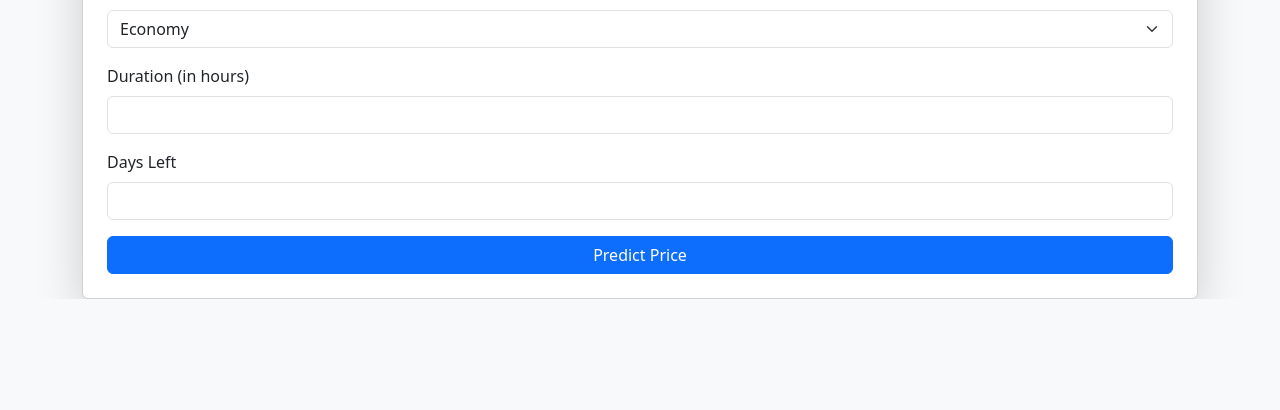
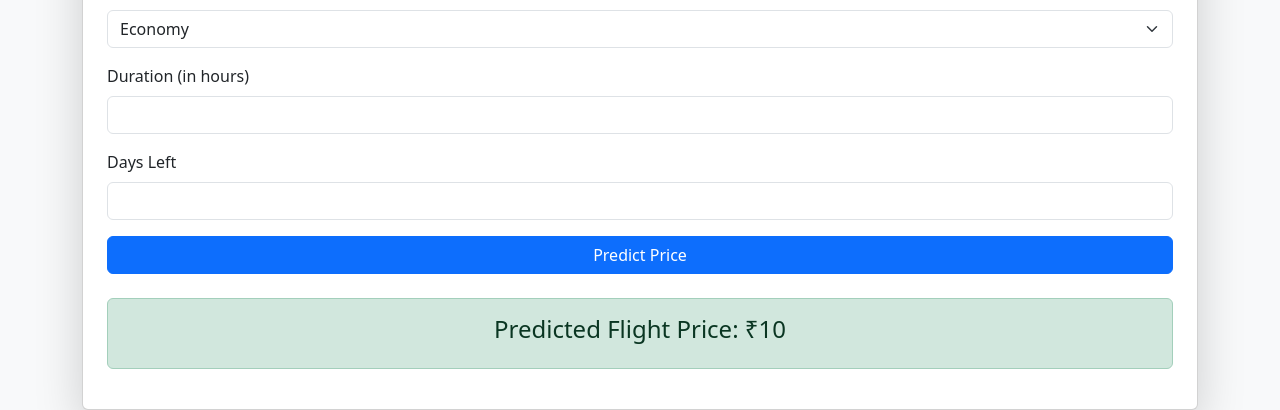
Before and after one commit to CwDebojyoti/Flight_Price_Prediction, a Flask app: template templates/index.html in a window 1280 px wide. Shown: the part 673-1083 px from the top of the page. Before the commit the page ends 972 px from the top, so only its background shows below. Run offline with Flask 3, Linux system fonts and the light colour scheme; the template is opened without the code that fills it: most values are stand-ins (such as "Sample title", 1, 10 or a date in 2020); parts of the project's set-up code (start-up, migrations or seed data) failed here and were passed over.

Commit message:
modified UI to show predicted value on the same page

```diff
--- a/run.py
+++ b/run.py
@@ -68,7 +68,11 @@ def predict():
         prediction_response = endpoint.predict(instances=instance)
         prediction = prediction_response.predictions[0]
 
-        return f"<h2 style='text-align:center;margin-top:50px;'>Predicted Flight Price: ₹{round(prediction, 2)}</h2>"
+        return render_template(
+            "index.html",
+            predicted_price=round(prediction, 2)
+        )
+
 
     except Exception as e:
         return f"<h3 style='color:red;'>Error: {e}</h3>"
--- a/templates/index.html
+++ b/templates/index.html
@@ -1,10 +1,12 @@
 <!DOCTYPE html>
 <html lang="en">
+
 <head>
   <meta charset="UTF-8">
   <title>Flight Price Predictor</title>
   <link href="https://cdn.jsdelivr.net/npm/bootstrap@5.3.0/dist/css/bootstrap.min.css" rel="stylesheet">
 </head>
+
 <body class="bg-light">
   <div class="container mt-5">
     <div class="card shadow-lg p-4">
@@ -107,7 +109,22 @@
 
         <button type="submit" class="btn btn-primary w-100">Predict Price</button>
       </form>
+
+      {% if predicted_price %}
+      <div class="alert alert-success text-center mt-4">
+        <h4>Predicted Flight Price: ₹{{ predicted_price }}</h4>
+      </div>
+      {% endif %}
+
+      {% if error %}
+      <div class="alert alert-danger text-center mt-4">
+        <strong>Error:</strong> {{ error }}
+      </div>
+      {% endif %}
+
+
     </div>
   </div>
 </body>
+
 </html>
```
